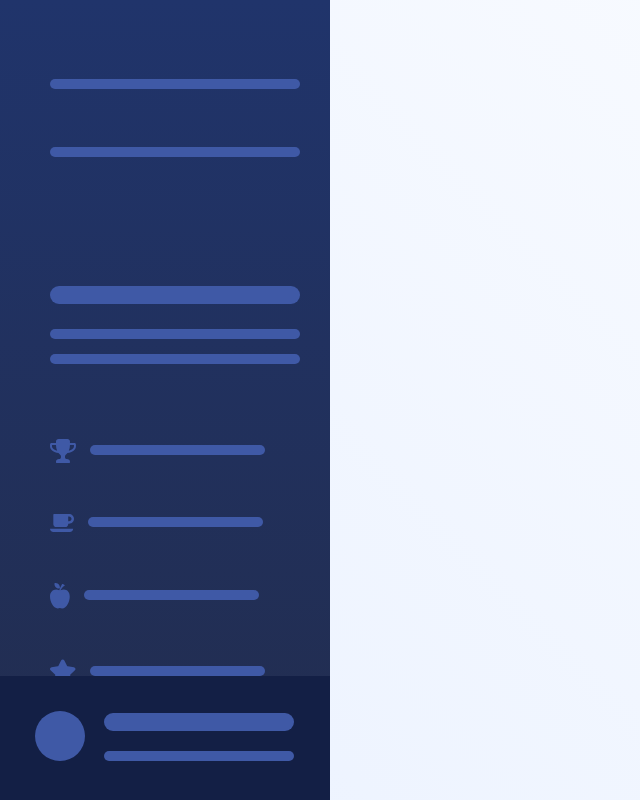
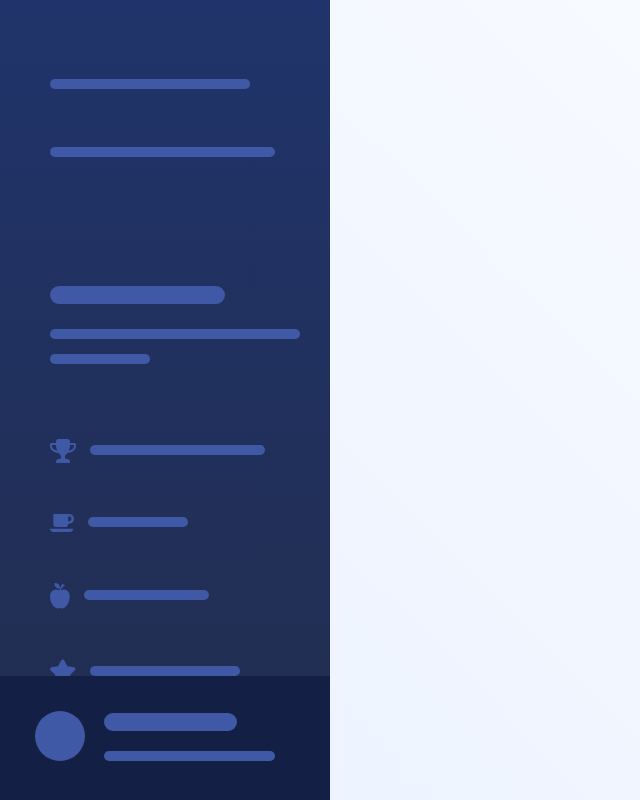
Before and after one commit to undrash/boardme-demo, a website built with webpack: page views/dashboard.html in a window 1280 px wide. Shown: the whole page, without its empty margins (0-640 px from the left). Built offline with nearby package versions, Linux system fonts and the light colour scheme.

Commit message:
- Dashboard: nav "text" width adjusted

```diff
--- a/src/style/main.scss
+++ b/src/style/main.scss
@@ -25,8 +25,28 @@ body {
     margin-bottom: 25px;
   }
 
+  &.w-40 {
+    width: 40%;
+  }
+
+  &.w-50 {
+    width: 50%;
+  }
+
+  &.w-60 {
+    width: 60%;
+  }
+
   &.w-70 {
     width: 70%;
+  }
+
+  &.w-80 {
+    width: 80%;
+  }
+
+  &.w-90 {
+    width: 90%;
   }
 
 }
@@ -96,8 +116,28 @@ body {
     transition: background-color 0.3s ease-in-out;
 
 
+    &.w-40 {
+      width: 40%;
+    }
+
+    &.w-50 {
+      width: 50%;
+    }
+
+    &.w-60 {
+      width: 60%;
+    }
+
     &.w-70 {
       width: 70%;
+    }
+
+    &.w-80 {
+      width: 80%;
+    }
+
+    &.w-90 {
+      width: 90%;
     }
   }
 
--- a/views/dashboard.html
+++ b/views/dashboard.html
@@ -16,14 +16,14 @@
 
             <li class="link-btn-wrapper">
 
-                <div class="link-btn"></div>
+                <div class="link-btn w-80"></div>
 
             </li>
 
 
             <li class="link-btn-wrapper">
 
-                <div class="link-btn"></div>
+                <div class="link-btn w-90"></div>
 
             </li>
 
@@ -32,11 +32,11 @@
 
         <div class="nav-text-container">
 
-            <div class="text medium nav"></div>
+            <div class="text w-70 medium nav"></div>
 
             <div class="text nav"></div>
 
-            <div class="text nav"></div>
+            <div class="text w-40 nav"></div>
 
         </div>
 
@@ -73,7 +73,7 @@
                     </g>
                 </svg>
 
-                <div class="link-btn w-70"></div>
+                <div class="link-btn w-40"></div>
 
             </li>
 
@@ -90,7 +90,7 @@
                     </g>
                 </svg>
 
-                <div class="link-btn w-70"></div>
+                <div class="link-btn w-50"></div>
 
             </li>
 
@@ -107,7 +107,7 @@
                     </g>
                 </svg>
 
-                <div class="link-btn w-70"></div>
+                <div class="link-btn w-60"></div>
 
             </li>
 
@@ -123,9 +123,9 @@
 
         <div class="footer-text-container">
 
-            <div class="text nav medium"></div>
+            <div class="text w-70 nav medium"></div>
 
-            <div class="text nav footer-text"></div>
+            <div class="text w-90 nav footer-text"></div>
 
         </div>
 
```
